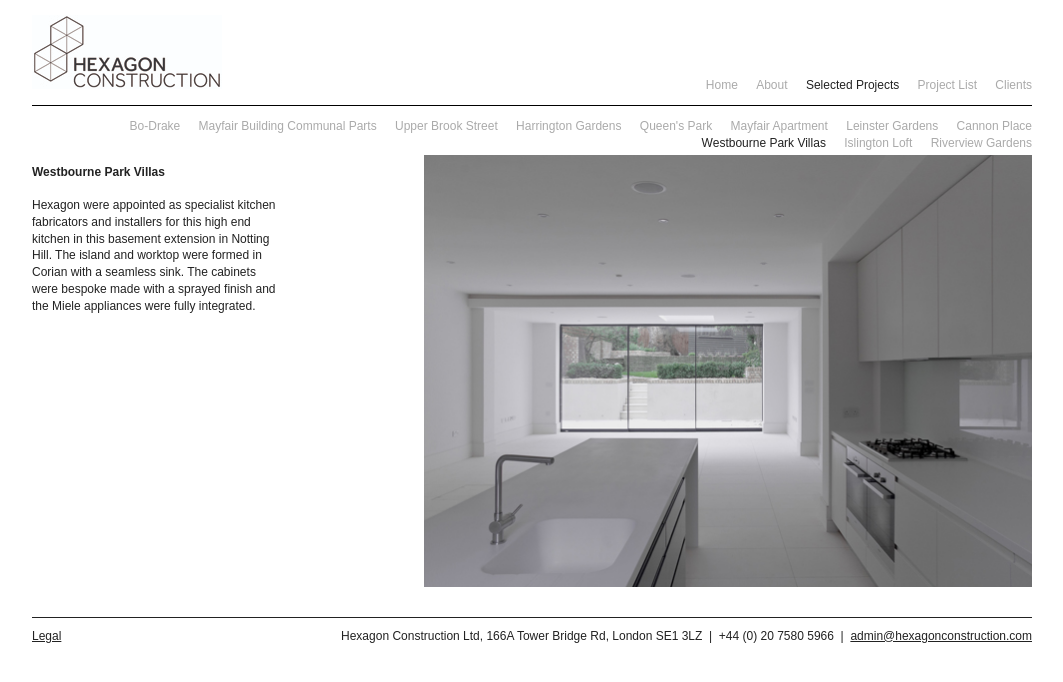
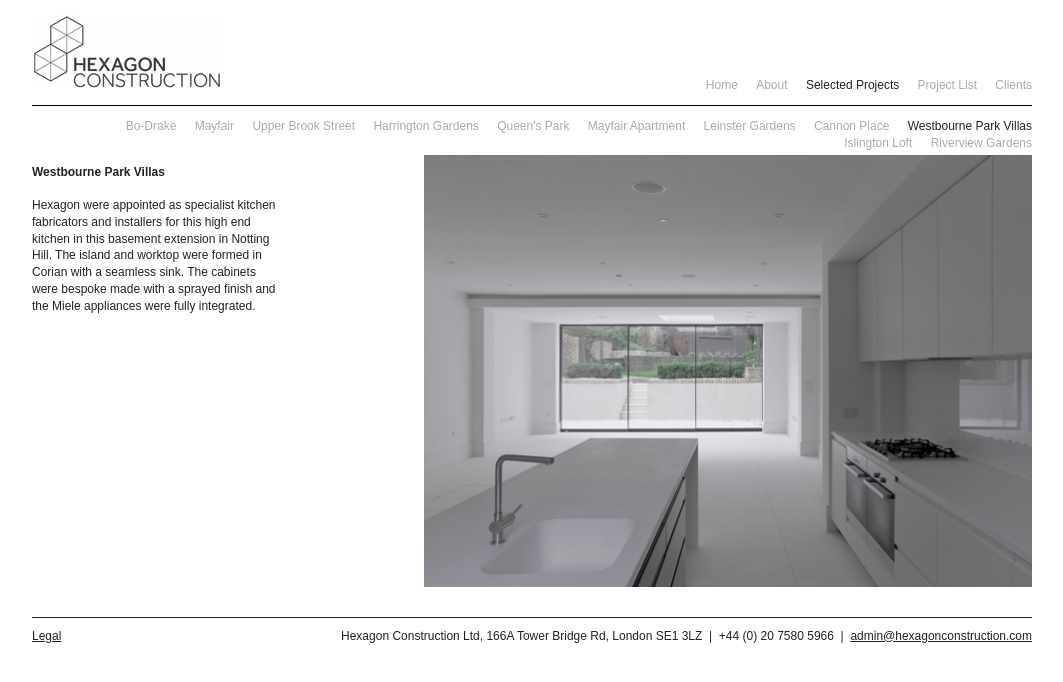
Before and after one commit to joeegan/hexagon-siteleaf, a Jekyll site: the page built from _selected-projects/westbourne-park-villas.markdown, in a window 1280 px wide. Shown: the top 682 px of the page, without its empty margins (108-1171 px from the left). Built offline with Jekyll 4.4.1, drawn with Linux system fonts in a browser that asks for light colours; some web fonts are replaced.

Commit message:
Updated Mayfair Building Communal Parts

```diff
--- a/_selected-projects/mayfair-building-communal-parts.markdown
+++ b/_selected-projects/mayfair-building-communal-parts.markdown
@@ -1,12 +1,12 @@
 ---
-title: Mayfair Building Communal Parts
+title: Mayfair
 date: 2016-11-29 14:35:00 Z
 Images:
 - "/uploads/Mayfair%20building%20commonparts.jpg"
 - "/uploads/CHRIS-EGAN-0978-Edit.jpg"
 ---
 
-Hexagon Construction were commissioned to carry out complete refurbishment and Interior design to this mansion block apartment communal parts in the heart of Mayfair.
+Hexagon Construction were commissioned to carry out complete refurbishment and Interior Design to this mansion block apartment communal parts in the heart of Mayfair.
 
 The building was extensively remodeled and comprehensively refurbished to create a luxurious property in central London.
 
```
